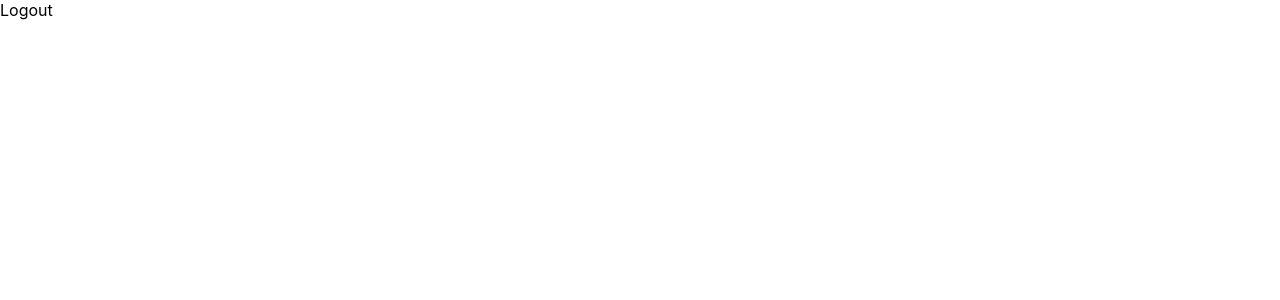
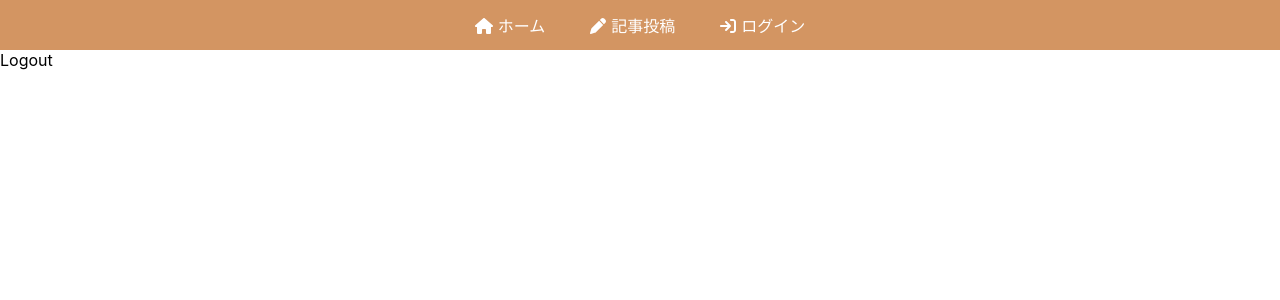
Before and after one commit to DaijiroNozaki-afk/blog-with-react-and-firebase, a React (Create React App) app: page /logout in a window 1280 px wide. Shown: the top 300 px of the page. Built offline with nearby package versions, Linux system fonts and the light colour scheme.

Commit message:
implement fontawesomeIcon

```diff
--- a/package.json
+++ b/package.json
@@ -3,6 +3,10 @@
   "version": "0.1.0",
   "private": true,
   "dependencies": {
+    "@fortawesome/fontawesome-svg-core": "^6.4.0",
+    "@fortawesome/free-regular-svg-icons": "^6.4.0",
+    "@fortawesome/free-solid-svg-icons": "^6.4.0",
+    "@fortawesome/react-fontawesome": "^0.2.0",
     "@testing-library/jest-dom": "^5.16.5",
     "@testing-library/react": "^13.4.0",
     "@testing-library/user-event": "^13.5.0",
--- a/src/App.js
+++ b/src/App.js
@@ -4,10 +4,12 @@ import Home from './components/Home';
 import CreatePost from './components/CreatePost';
 import Login from './components/Login';
 import Logout from './components/Logout';
+import Navbar from './components/Navbar';
 
 function App() {
   return (
     <Router>
+      <Navbar />
       <Routes>
         <Route path="/" element={<Home />}></Route>
         <Route path="/createpost" element={<CreatePost />}></Route>
--- /dev/null
+++ b/src/components/Navbar.css
@@ -0,0 +1,20 @@
+nav {
+    display: flex;
+    justify-content: center;
+    align-items: center;
+    height: 50px;
+    background-color: #d39562;
+    gap: 45px;
+
+}
+nav a {
+    text-decoration: none;
+    color: white;
+    transition: all 0.3s;
+}
+nav a:hover {
+    color: cadetblue;
+}
+nav a svg {
+    margin-right: 5px;
+}
--- /dev/null
+++ b/src/components/Navbar.js
@@ -0,0 +1,19 @@
+import React from 'react'
+import { Link } from "react-router-dom"
+import "./Navbar.css"
+import ReactDOM from 'react-dom'
+import { FontAwesomeIcon } from '@fortawesome/react-fontawesome'
+import { faArrowRightToBracket, faHome, faPen } from '@fortawesome/free-solid-svg-icons'
+
+const Navbar = () => {
+  return (
+    <nav>
+        <Link to="/"><FontAwesomeIcon icon={faHome} />ホーム</Link>
+        <Link to="/createpost"><FontAwesomeIcon icon={faPen} />記事投稿</Link>
+        <Link to="/login"><FontAwesomeIcon icon={faArrowRightToBracket} />ログイン</Link>
+
+    </nav>
+  )
+}
+
+export default Navbar
```
Also changed, not shown: 1 other file (tests, documents, lock files or other folders).
